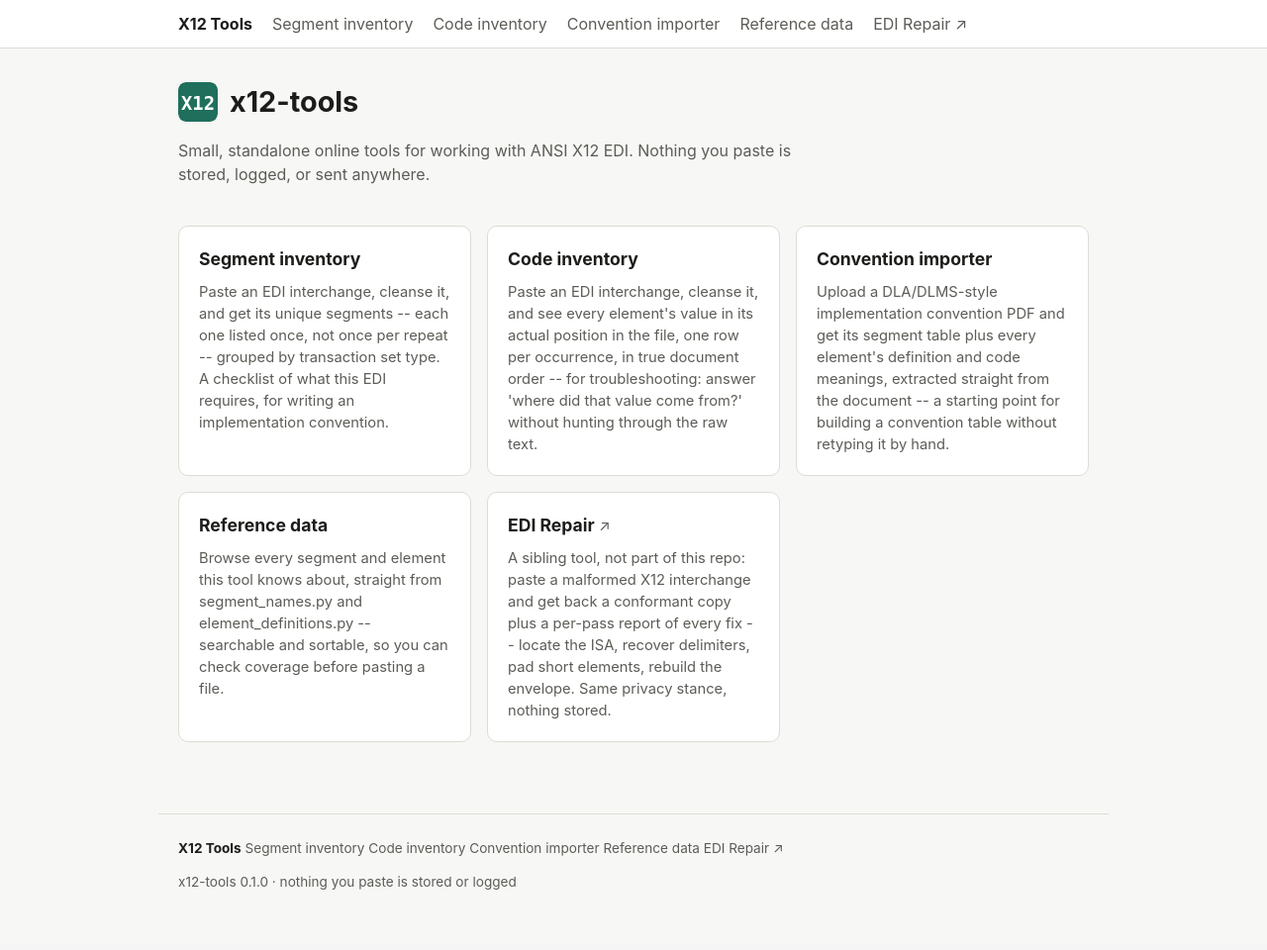
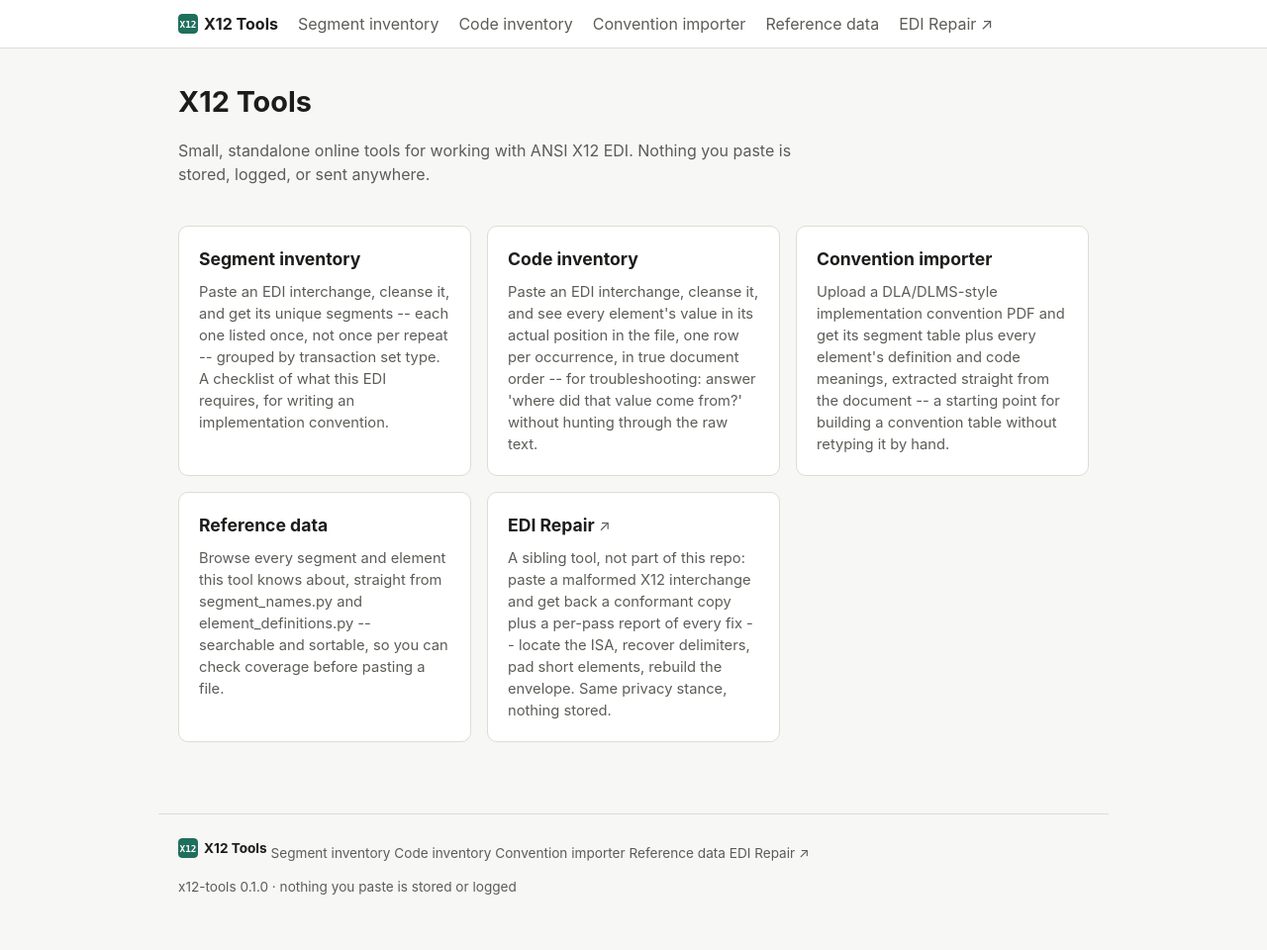
Before and after one commit to tidyedi/tools, a FastAPI app: page / in a window 1280 px wide. Shown: the whole page at 99% size. Before the commit the page ends 899 px from the top, so only its background shows below. Run offline with FastAPI, Linux system fonts and the light colour scheme.

Commit message:
Revert "Branding (#12): one standard, matching x12-tidy-web's actual pattern"
This reverts commit de84e0bb46952917e6ca77ead99b2da2dc493f89.

```diff
--- a/src/x12_tools/app.py
+++ b/src/x12_tools/app.py
@@ -256,8 +256,8 @@ def create_app() -> FastAPI:
                 "app_version": __version__,
                 "tools": TOOLS + OWNER_TOOLS,
                 "current": None,
-                "page_title": "x12-tools — owner",
-                "heading_suffix": "(owner)",
+                "page_title": "X12 Tools — owner",
+                "heading": "X12 Tools (owner)",
                 "tagline": (
                     "Small, standalone online tools for working with ANSI X12 EDI. "
                     "This page isn't linked publicly -- keep the URL to yourself."
--- a/src/x12_tools/static/styles.css
+++ b/src/x12_tools/static/styles.css
@@ -43,21 +43,14 @@ body {
 
 .navbar { border-bottom: 1px solid var(--border); background: var(--panel); }
 .navbar .wrap { display: flex; align-items: center; gap: 20px; padding-block: 12px; }
-.nav-brand { font-weight: 700; text-decoration: none; color: var(--text); }
+.nav-brand { display: inline-flex; align-items: center; gap: 6px; font-weight: 700; text-decoration: none; color: var(--text); }
+.nav-brand img { border-radius: 4px; }
 .nav-link { text-decoration: none; color: var(--text-dim); }
 .nav-link.active, .nav-link:hover { color: var(--text); }
 
 .site-header { padding-block: 32px 8px; }
 .site-header h1 { margin: 0 0 8px; font-size: 1.8rem; }
 .tagline { color: var(--text-dim); max-width: 64ch; }
-
-/* The icon+wordmark lockup, hub page only -- mirrors x12-tidy-web's own
-   header treatment (bold product name, icon square) rather than putting a
-   logo in the nav bar, which x12-tidy-web doesn't do either. */
-.brand-lockup { display: flex; align-items: center; gap: 12px; }
-.brand-lockup img { border-radius: 8px; }
-.brand-name { font-weight: 700; }
-.brand-suffix { font-weight: 400; color: var(--text-dim); }
 
 main { padding-block: 16px 48px; }
 
--- a/src/x12_tools/templates/_nav.html
+++ b/src/x12_tools/templates/_nav.html
@@ -1,4 +1,4 @@
-<a class="nav-brand" href="/">X12 Tools</a>
+<a class="nav-brand" href="/"><img src="/static/favicon.svg" alt="" width="20" height="20"> X12 Tools</a>
 <a class="nav-link{{ ' active' if current == 'segments' else '' }}" href="/segments">Segment inventory</a>
 <a class="nav-link{{ ' active' if current == 'codes' else '' }}" href="/codes">Code inventory</a>
 <a class="nav-link{{ ' active' if current == 'convention' else '' }}" href="/convention">Convention importer</a>
--- a/src/x12_tools/templates/index.html
+++ b/src/x12_tools/templates/index.html
@@ -3,7 +3,7 @@
 <head>
   <meta charset="utf-8">
   <meta name="viewport" content="width=device-width, initial-scale=1">
-  <title>{{ page_title | default("x12-tools") }}</title>
+  <title>{{ page_title | default("X12 Tools") }}</title>
   <link rel="icon" type="image/svg+xml" href="/static/favicon.svg">
   <link rel="stylesheet" href="/static/styles.css">
 </head>
@@ -11,11 +11,7 @@
 <nav class="navbar" aria-label="Site"><div class="wrap">{% include "_nav.html" %}</div></nav>
 <header class="site-header">
   <div class="wrap">
-    <h1 class="brand-lockup">
-      <img src="/static/favicon.svg" alt="" width="40" height="40">
-      <span class="brand-name">x12-tools</span>
-      {% if heading_suffix %}<span class="brand-suffix">{{ heading_suffix }}</span>{% endif %}
-    </h1>
+    <h1>{{ heading | default("X12 Tools") }}</h1>
     <p class="tagline">
       {{ tagline | default("Small, standalone online tools for working with ANSI X12 EDI. Nothing you paste is stored, logged, or sent anywhere.") }}
     </p>
```
